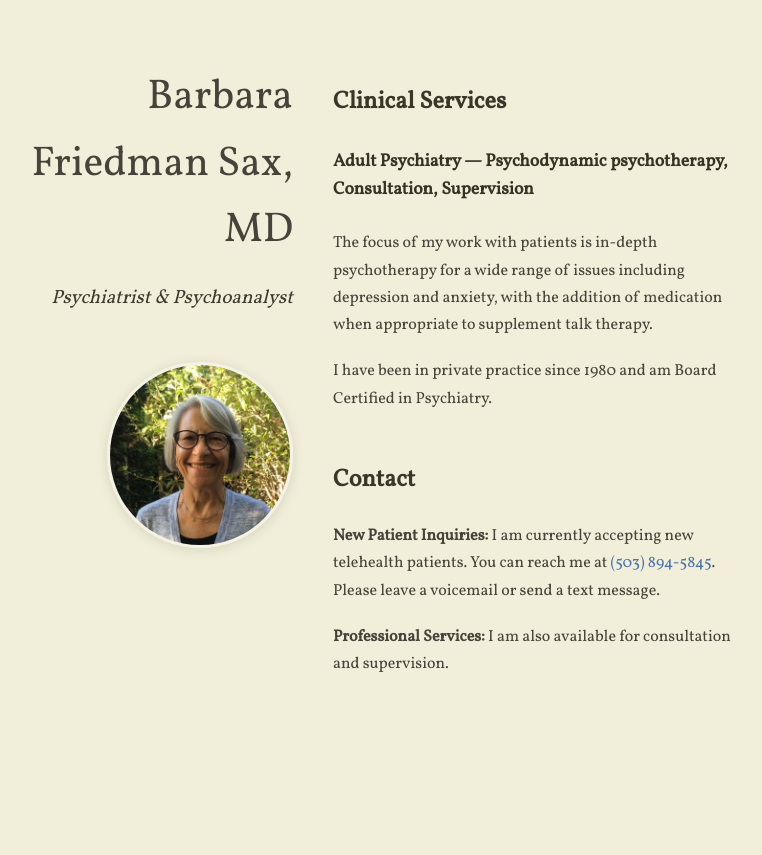
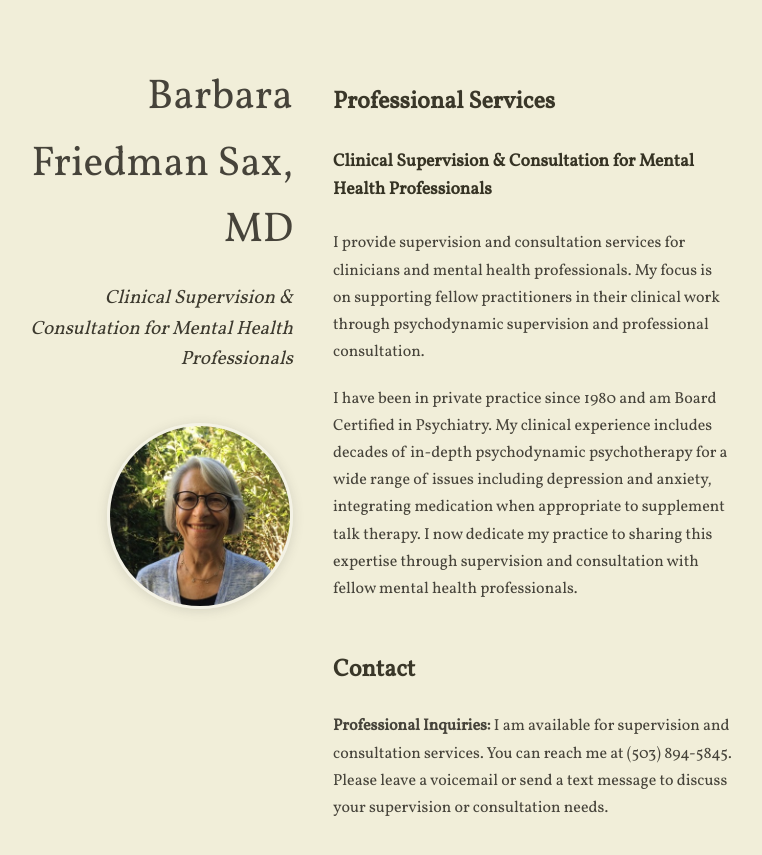
Before and after one commit to sjforman/bfsaxmd.github.io, a Jekyll site: the page built from index.html, in a window 1280 px wide. Shown: the top 855 px of the page, without its empty margins (267-1029 px from the left). Built offline with Jekyll 4.4.1, drawn with Linux system fonts in a browser that asks for light colours; nearby versions of some CDN libraries.

Commit message:
Clarifies supervision only.

```diff
--- a/_config.yml
+++ b/_config.yml
@@ -7,7 +7,7 @@ baseurl: ''
 # author will appear under the avatar (optional)
 author: "Barbara Friedman Sax, MD"
 # tagline will appear under the title (optional)
-tagline: "Psychiatrist & Psychoanalyst"
+tagline: "Clinical Supervision & Consultation for Mental Health Professionals"
 # if include_content is true, the contents of the content.html include will be
 # added right above the generated item list, if present
 include_content: true
--- a/_includes/content.html
+++ b/_includes/content.html
@@ -1,13 +1,11 @@
-<h2>Clinical Services</h2>
+<h2>Professional Services</h2>
 
-<dfn>Adult Psychiatry &mdash; Psychodynamic psychotherapy, Consultation, Supervision</dfn>
+<dfn>Clinical Supervision & Consultation for Mental Health Professionals</dfn>
 
-<p>The focus of my work with patients is in-depth psychotherapy for a wide range of issues including depression and anxiety, with the addition of medication when appropriate to supplement talk therapy.</p>
+<p>I provide supervision and consultation services for clinicians and mental health professionals. My focus is on supporting fellow practitioners in their clinical work through psychodynamic supervision and professional consultation.</p>
 
-<p>I have been in private practice since 1980 and am Board Certified in Psychiatry.</p>
+<p>I have been in private practice since 1980 and am Board Certified in Psychiatry. My clinical experience includes decades of in-depth psychodynamic psychotherapy for a wide range of issues including depression and anxiety, integrating medication when appropriate to supplement talk therapy. I now dedicate my practice to sharing this expertise through supervision and consultation with fellow mental health professionals.</p>
 
 <h2>Contact</h2>
 
-<p><strong>New Patient Inquiries:</strong> I am currently accepting new telehealth patients. You can reach me at <a href="tel:+15038945845">(503) 894-5845</a>. Please leave a voicemail or send a text message.</p>
-
-<p><strong>Professional Services:</strong> I am also available for consultation and supervision.</p>
+<p><strong>Professional Inquiries:</strong> I am available for supervision and consultation services. You can reach me at (503) 894-5845. Please leave a voicemail or send a text message to discuss your supervision or consultation needs.</p>
```
Also changed, not shown: 1 other file.
